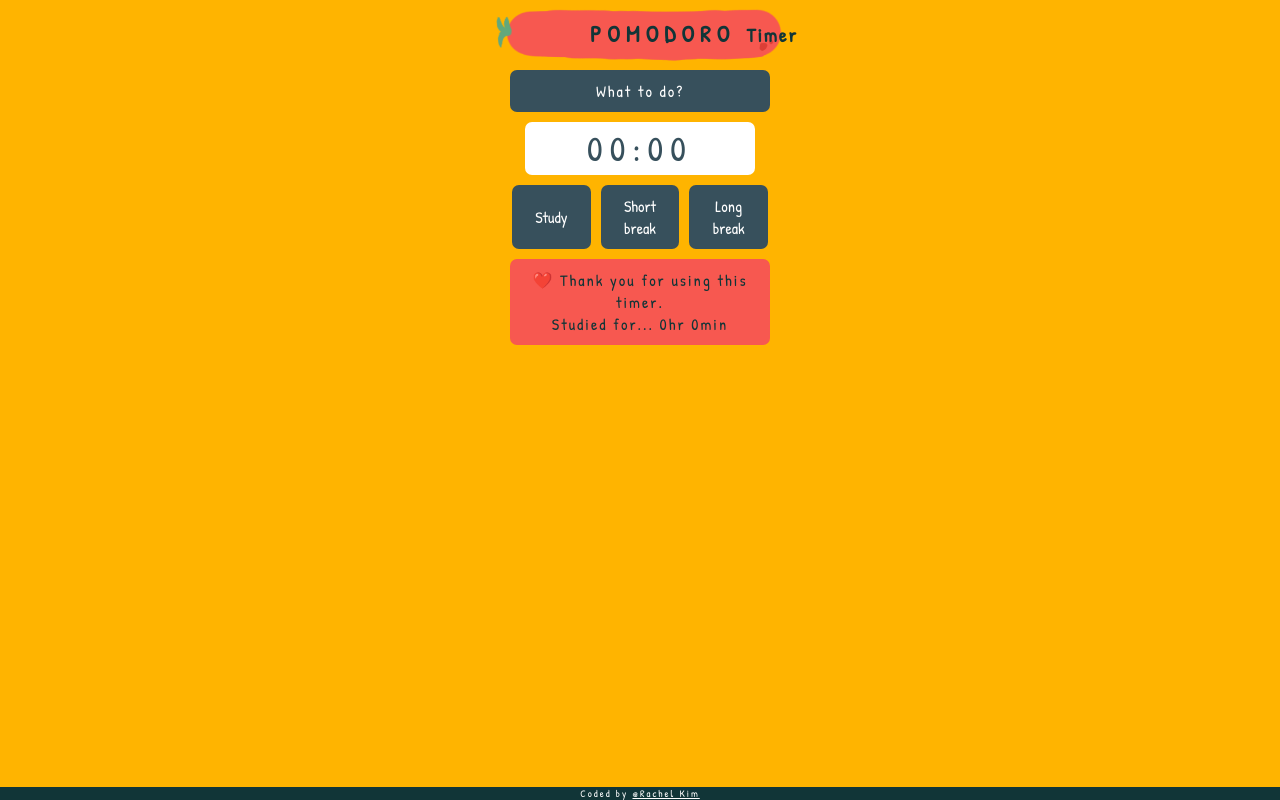
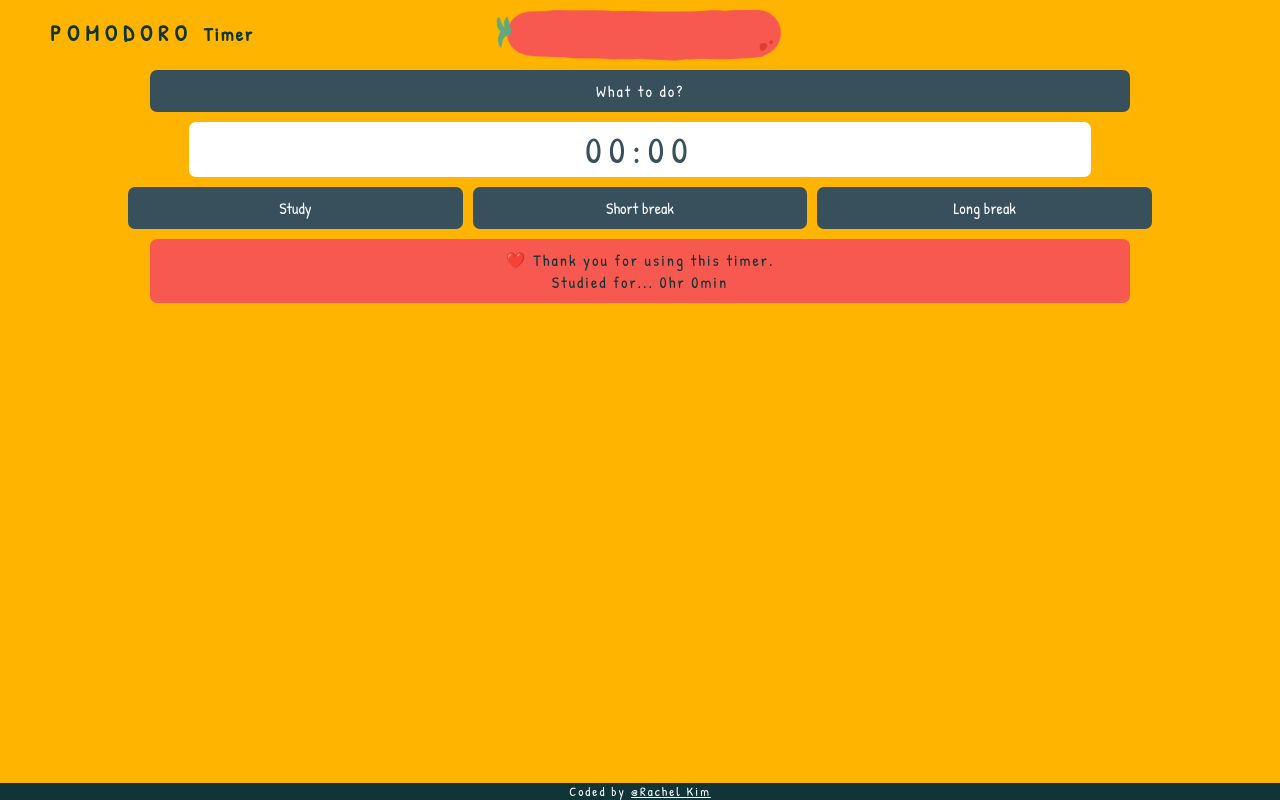
Before and after one commit to GoldenKimchee/PomodoroTimerExtension, a browser extension: page index.html in a window 1280 px wide. Drawn offline with Linux system fonts and the light colour scheme.

Commit message:
Update index.css
modifications for chrome extension

```diff
--- a/index.css
+++ b/index.css
@@ -1,20 +1,21 @@
+:root {
+    font-size: 16px;
+}
+
 body {
     margin: 0;
     padding: 0;
     min-width: 300px;
-    min-height: 350px;
-    background-color: 255, 180, 0;
+    min-height: 370px;
     background-color: #FFB400;
     font-family: 'Patrick Hand', cursive;
     letter-spacing: 2px;
-    font-size: 16px;
     text-align: center;
     box-sizing: border-box;
 }
 
 .container {
     position: relative;
-    width: 25%;
     margin: auto;
 }
 
@@ -51,12 +52,13 @@ img {
     width: 300px;
     height: auto;
 }
+
 h3 {
     position: absolute;
     margin: 0;
     top: 18px;
-    left: 110px;
-    font-size: 23px;
+    left: 50px;
+    font-size: 1.4rem;
     letter-spacing: 6px;
     color: #113537;
 }
@@ -76,7 +78,7 @@ h3 small {
 
 #time {
     letter-spacing: 7px;
-    font-size: 35px;
+    font-size: 2.3rem;
     color: #37505C;
     background-color: white;
     border-radius: 5px;
@@ -90,7 +92,7 @@ h3 small {
 footer {
     background-color: #113537;
     color: white;
-    font-size: 10px;
+    font-size: 0.8rem;
 }
 
 footer a {
```
